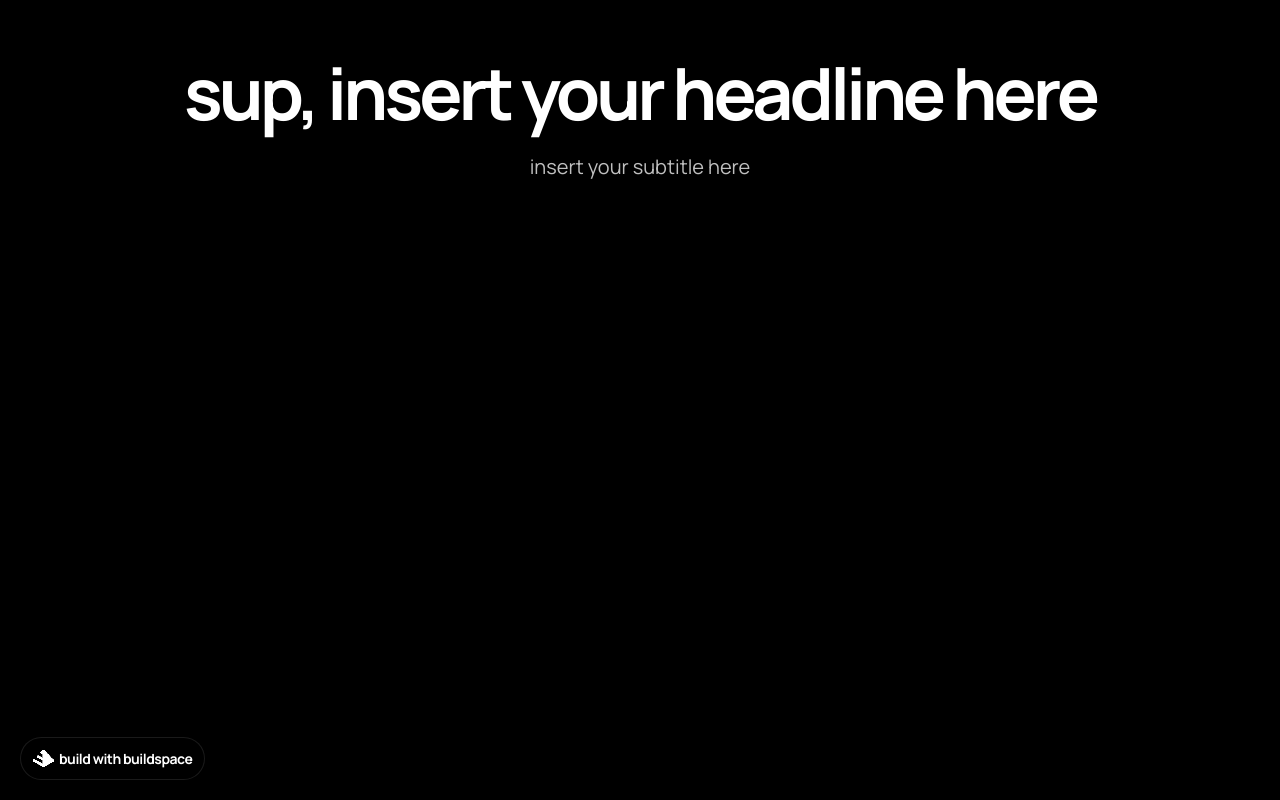
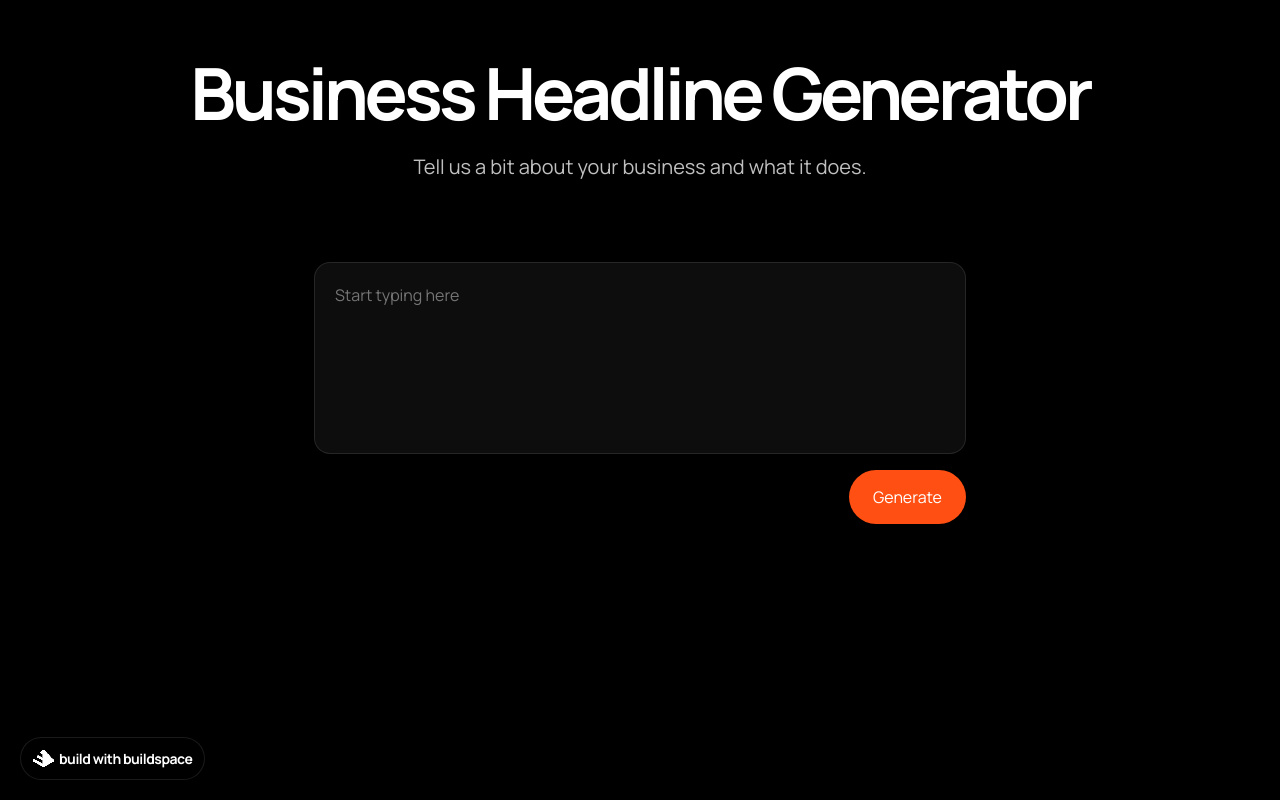
Before and after one commit to Pluto-XI/gpt-3-writer, a Next.js app in the folder gpt3-webapp/: page / in a window 1280 px wide. Built offline with nearby package versions, Linux system fonts and the light colour scheme.

Commit message:
Added textbox and user input function

```diff
--- a/gpt3-webapp/pages/index.js
+++ b/gpt3-webapp/pages/index.js
@@ -1,8 +1,18 @@
 import Head from 'next/head';
 import Image from 'next/image';
 import buildspaceLogo from '../assets/buildspace-logo.png';
+import { useState } from 'react';
 
 const Home = () => {
+  const [userInput, setUserInput] = useState('');
+
+  //Whenever a user types this runs and sets our state var.
+  const onUserChangedText = (event) => {
+    setUserInput(event.target.value);
+  };
+
+
+
   return (
     <div className="root">
       <Head>
@@ -11,16 +21,31 @@ const Home = () => {
       <div className="container">
         <div className="header">
           <div className="header-title">
-            <h1>sup, insert your headline here</h1>
+            <h1>Business Headline Generator</h1>
           </div>
           <div className="header-subtitle">
-            <h2>insert your subtitle here</h2>
+            <h2>Tell us a bit about your business and what it does.</h2>
           </div>
         </div>
+          <div className="prompt-container">
+            <textarea
+              placeholder="Start typing here"
+              className='prompt-box'
+              value={userInput}
+              onChange={onUserChangedText}
+            />
+          <div className="prompt-buttons">
+            <a className='generate-button' onClick={null}>
+              <div className='generate'>
+                <p>Generate</p>
+              </div>
+            </a>
+          </div>
+          </div>
       </div>
       <div className="badge-container grow">
         <a
-          href="https://buildspace.so/builds/ai-writer"
+          href="https://buildspace.so"
           target="_blank"
           rel="noreferrer"
         >
```
Also changed, not shown: gpt3-webapp/pages/api/generate.js (added), 1 other file (tests, documents, lock files or other folders).
